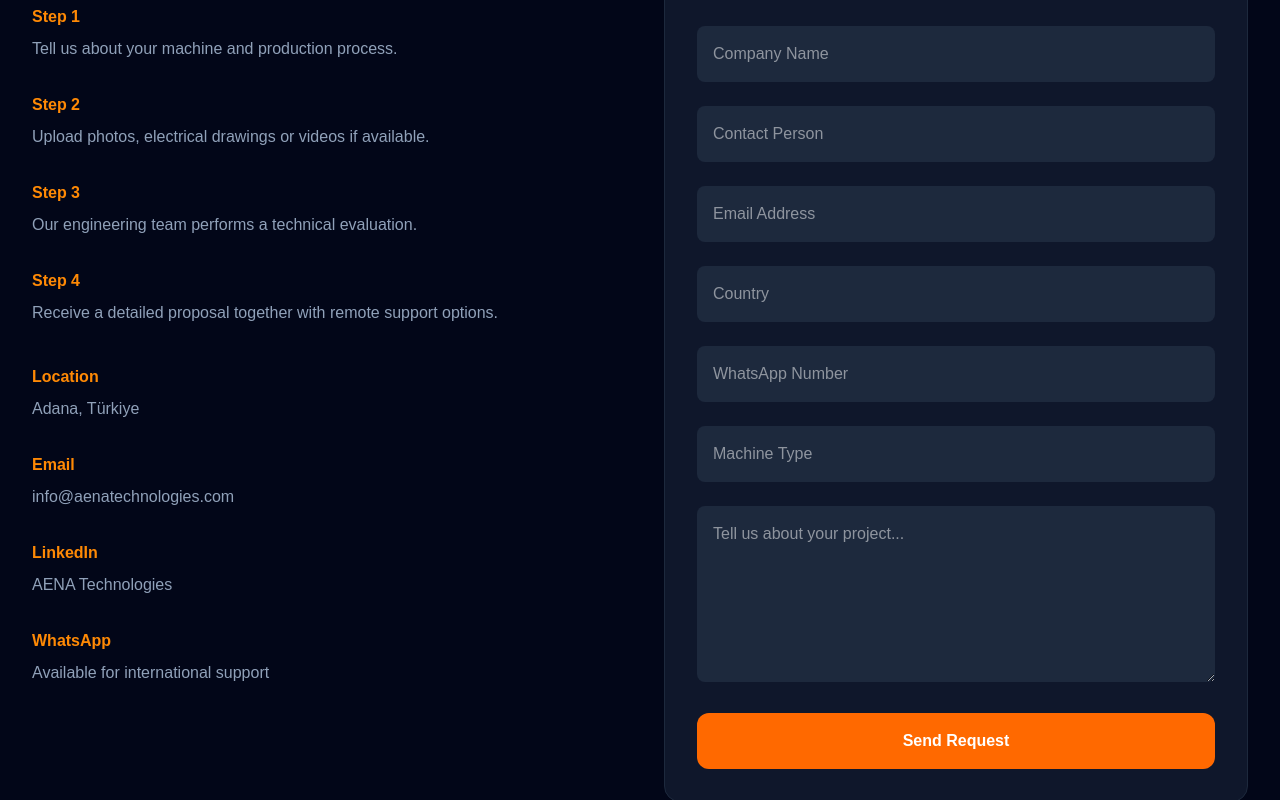
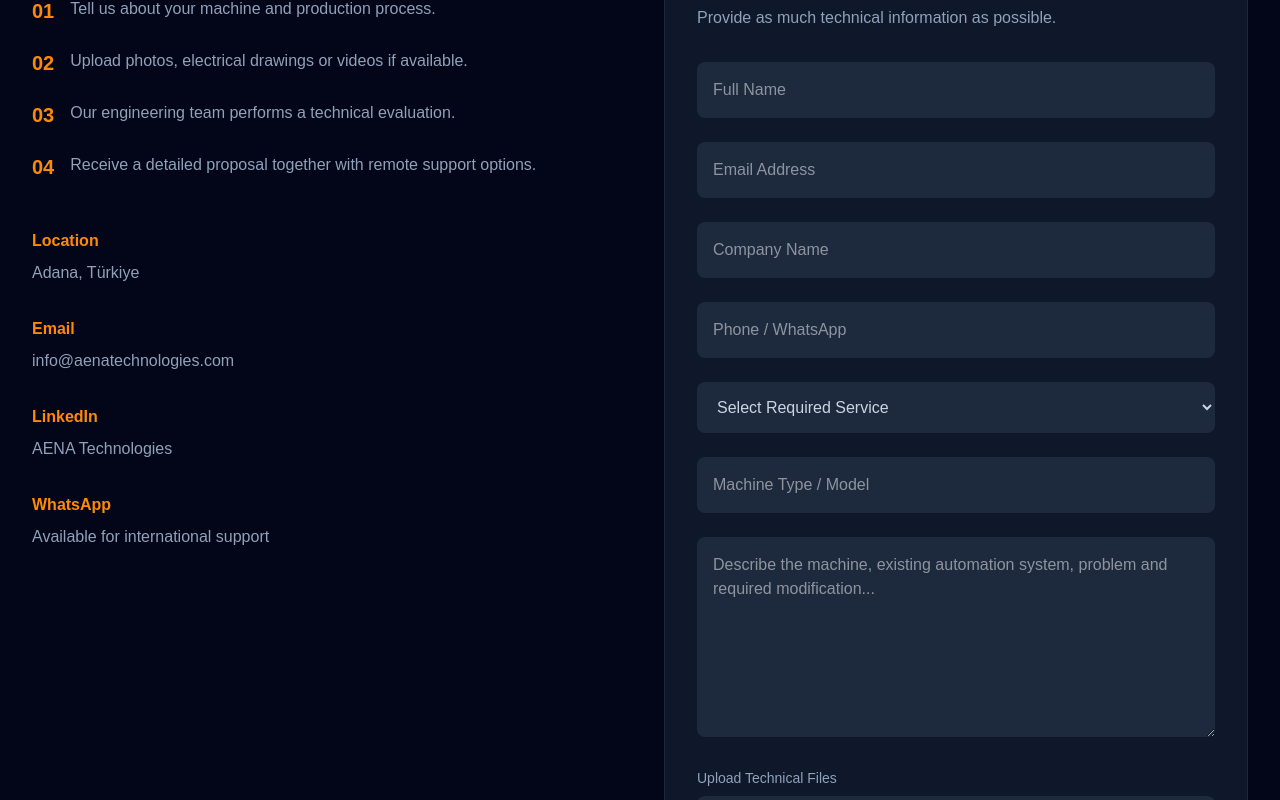
Before and after one commit to ilmaz0/aena-technologies, a Next.js app: page /contact in a window 1280 px wide. Shown: the part 560-1360 px from the top of the page. Built offline with nearby package versions, Linux system fonts and the light colour scheme.

Commit message:
Page design

```diff
--- a/app/contact/page.tsx
+++ b/app/contact/page.tsx
@@ -1,4 +1,24 @@
+"use client";
+
+import { FormEvent, useState } from "react";
+
 export default function ContactPage() {
+  const [sending, setSending] = useState(false);
+
+  const handleSubmit = async (e: FormEvent<HTMLFormElement>) => {
+    e.preventDefault();
+
+    setSending(true);
+
+    // Şimdilik test
+    console.log("Technical evaluation request submitted");
+
+    setTimeout(() => {
+      setSending(false);
+      alert("Your request has been received.");
+    }, 1000);
+  };
+
   return (
     <main className="bg-slate-950 text-white">
 
@@ -8,11 +28,11 @@ export default function ContactPage() {
 
         <div className="mx-auto max-w-7xl px-8">
 
-          <p className="uppercase tracking-[4px] font-semibold text-orange-400">
+          <p className="font-semibold uppercase tracking-[4px] text-orange-400">
             Technical Evaluation
           </p>
 
-          <h1 className="mt-4 text-6xl font-extrabold">
+          <h1 className="mt-4 text-5xl font-extrabold md:text-6xl">
             Request a Technical Evaluation
           </h1>
 
@@ -39,75 +59,76 @@ export default function ContactPage() {
               How It Works
             </h2>
 
-<div className="mt-10 space-y-8">
+            <div className="mt-8 space-y-6">
 
-  <div>
-    <h3 className="font-semibold text-orange-400">
-      Step 1
-    </h3>
-
-    <p className="mt-2 text-slate-400">
+              <div className="flex gap-4">
+                <span className="text-xl font-bold text-orange-400">01</span>
+                <p className="text-slate-400">
                   Tell us about your machine and production process.
                 </p>
               </div>
 
-  <div>
-    <h3 className="font-semibold text-orange-400">
-      Step 2
-    </h3>
-
-    <p className="mt-2 text-slate-400">
+              <div className="flex gap-4">
+                <span className="text-xl font-bold text-orange-400">02</span>
+                <p className="text-slate-400">
                   Upload photos, electrical drawings or videos if available.
                 </p>
               </div>
 
-  <div>
-    <h3 className="font-semibold text-orange-400">
-      Step 3
-    </h3>
-
-    <p className="mt-2 text-slate-400">
+              <div className="flex gap-4">
+                <span className="text-xl font-bold text-orange-400">03</span>
+                <p className="text-slate-400">
                   Our engineering team performs a technical evaluation.
                 </p>
               </div>
 
-  <div>
-    <h3 className="font-semibold text-orange-400">
-      Step 4
-    </h3>
-
-    <p className="mt-2 text-slate-400">
-      Receive a detailed proposal together with remote support options.
+              <div className="flex gap-4">
+                <span className="text-xl font-bold text-orange-400">04</span>
+                <p className="text-slate-400">
+                  Receive a detailed proposal together with remote support
+                  options.
                 </p>
               </div>
 
             </div>
 
-            <div className="mt-10 space-y-8">
+            <div className="mt-12 space-y-8">
 
               <div>
-                <h3 className="text-orange-400 font-semibold">Location</h3>
+                <h3 className="font-semibold text-orange-400">
+                  Location
+                </h3>
+
                 <p className="mt-2 text-slate-400">
                   Adana, Türkiye
                 </p>
               </div>
 
               <div>
-                <h3 className="text-orange-400 font-semibold">Email</h3>
+                <h3 className="font-semibold text-orange-400">
+                  Email
+                </h3>
+
                 <p className="mt-2 text-slate-400">
                   info@aenatechnologies.com
                 </p>
               </div>
 
               <div>
-                <h3 className="text-orange-400 font-semibold">LinkedIn</h3>
+                <h3 className="font-semibold text-orange-400">
+                  LinkedIn
+                </h3>
+
                 <p className="mt-2 text-slate-400">
                   AENA Technologies
                 </p>
               </div>
 
               <div>
-                <h3 className="text-orange-400 font-semibold">WhatsApp</h3>
+                <h3 className="font-semibold text-orange-400">
+                  WhatsApp
+                </h3>
+
                 <p className="mt-2 text-slate-400">
                   Available for international support
                 </p>
@@ -125,55 +146,120 @@ export default function ContactPage() {
               Project Information
             </h2>
 
-            <form className="mt-8 space-y-6">
+            <p className="mt-3 text-slate-400">
+              Provide as much technical information as possible.
+            </p>
+
+            <form
+              onSubmit={handleSubmit}
+              className="mt-8 space-y-6"
+            >
 
               <input
                 type="text"
-  placeholder="Company Name"
+                name="name"
+                placeholder="Full Name"
+                required
+                className="w-full rounded-lg bg-slate-800 p-4 outline-none focus:ring-2 focus:ring-orange-500"
+              />
+
+              <input
+                type="email"
+                name="email"
+                placeholder="Email Address"
+                required
                 className="w-full rounded-lg bg-slate-800 p-4 outline-none focus:ring-2 focus:ring-orange-500"
               />
 
               <input
                 type="text"
-  placeholder="Contact Person"
-  className="w-full rounded-lg bg-slate-800 p-4 outline-none focus:ring-2 focus:ring-orange-500"
-/>
-
-<input
-  type="email"
-  placeholder="Email Address"
+                name="company"
+                placeholder="Company Name"
+                required
                 className="w-full rounded-lg bg-slate-800 p-4 outline-none focus:ring-2 focus:ring-orange-500"
               />
 
               <input
                 type="text"
-  placeholder="Country"
+                name="phone"
+                placeholder="Phone / WhatsApp"
                 className="w-full rounded-lg bg-slate-800 p-4 outline-none focus:ring-2 focus:ring-orange-500"
               />
 
-<input
-  type="text"
-  placeholder="WhatsApp Number"
-  className="w-full rounded-lg bg-slate-800 p-4 outline-none focus:ring-2 focus:ring-orange-500"
-/>
+              <select
+                name="service"
+                required
+                className="w-full rounded-lg bg-slate-800 p-4 text-slate-300 outline-none focus:ring-2 focus:ring-orange-500"
+              >
+                <option value="">
+                  Select Required Service
+                </option>
+
+                <option value="machine-retrofit">
+                  Machine Retrofit
+                </option>
+
+                <option value="plc">
+                  PLC / HMI Programming
+                </option>
+
+                <option value="electrical">
+                  Electrical Engineering
+                </option>
+
+                <option value="servo">
+                  Servo & Motion Control
+                </option>
+
+                <option value="scada">
+                  SCADA / Monitoring
+                </option>
+
+                <option value="factory-automation">
+                  Factory Automation
+                </option>
+
+                <option value="remote-support">
+                  Remote Technical Support
+                </option>
+
+              </select>
 
               <input
                 type="text"
-  placeholder="Machine Type"
+                name="machine"
+                placeholder="Machine Type / Model"
                 className="w-full rounded-lg bg-slate-800 p-4 outline-none focus:ring-2 focus:ring-orange-500"
               />
 
               <textarea
-                rows={6}
-                placeholder="Tell us about your project..."
+                name="project"
+                rows={7}
+                required
+                placeholder="Describe the machine, existing automation system, problem and required modification..."
                 className="w-full rounded-lg bg-slate-800 p-4 outline-none focus:ring-2 focus:ring-orange-500"
               />
 
+              <div>
+                <label className="mb-2 block text-sm text-slate-400">
+                  Upload Technical Files
+                </label>
+
+                <input
+                  type="file"
+                  name="files"
+                  multiple
+                  accept=".jpg,.jpeg,.png,.pdf,.mp4,.dwg,.zip"
+                  className="w-full rounded-lg bg-slate-800 p-4 text-sm text-slate-400"
+                />
+              </div>
+
               <button
                 type="submit"
-                className="w-full rounded-xl bg-orange-500 py-4 font-bold hover:bg-orange-600 transition"
+                disabled={sending}
+                className="w-full rounded-xl bg-orange-500 py-4 font-bold transition hover:bg-orange-600 disabled:cursor-not-allowed disabled:opacity-60"
               >
-                Send Request
+                {sending ? "Sending Request..." : "Send Technical Request"}
               </button>
 
             </form>
```
Lines whose indentation alone changed are shown as unchanged.
